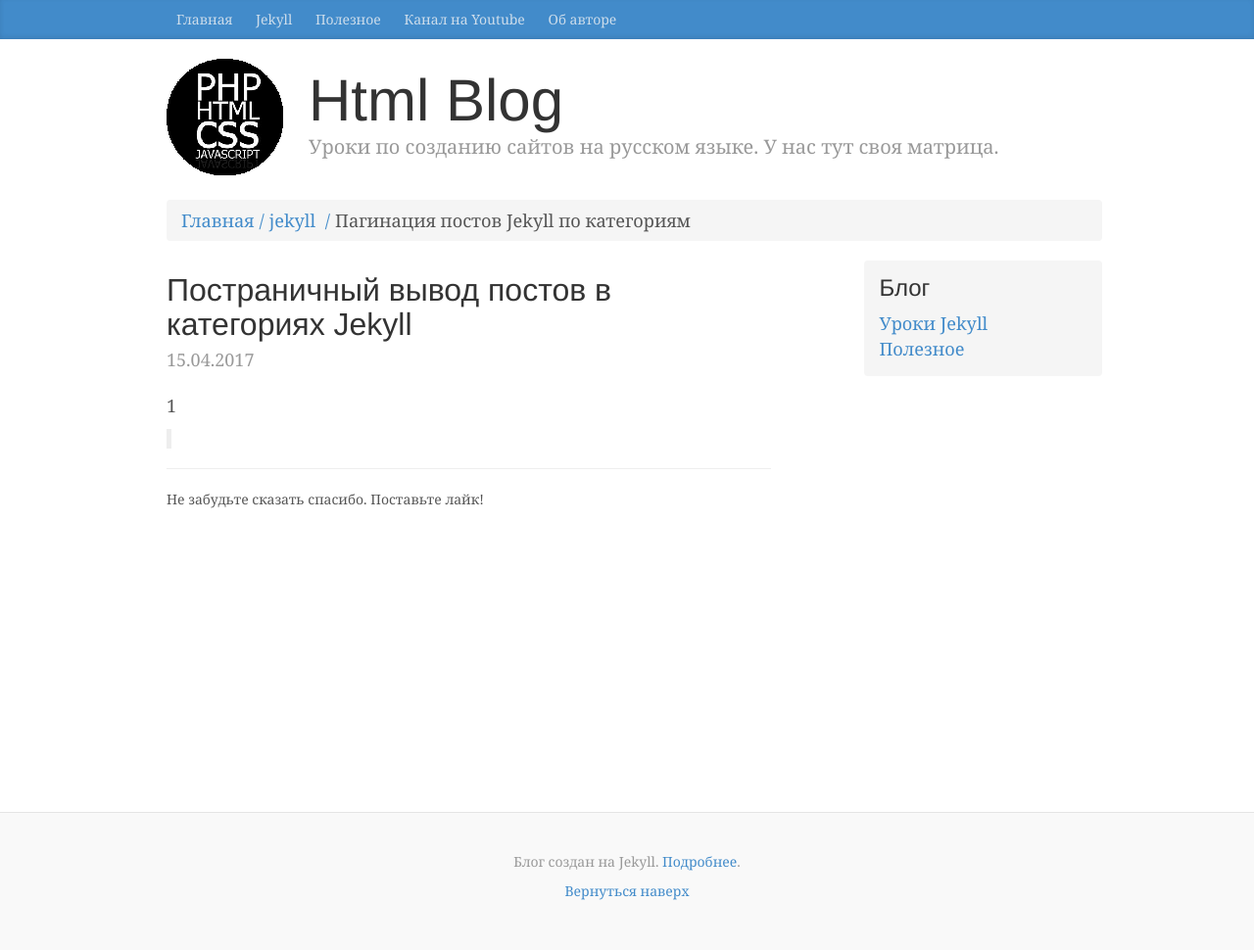
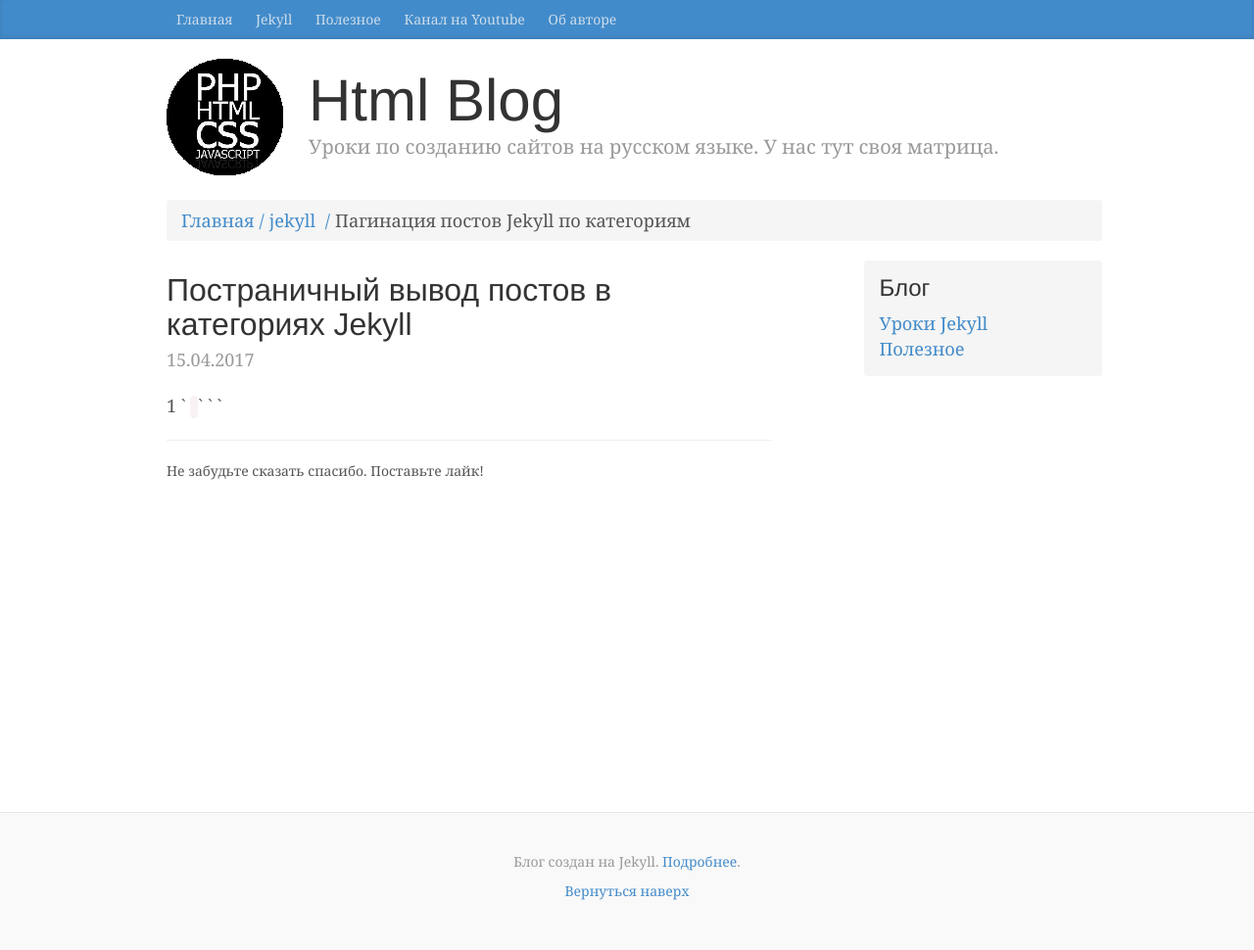
Before and after one commit to htmlblog/htmlblog.github.io, a Jekyll site: the page built from _posts/2017-04-15-paghinatsiia-jekyll-po-katieghoriiam.markdown, in a window 1280 px wide. Shown: the whole page at 98% size. Built offline with Jekyll 4.4.1, drawn with Linux system fonts in a browser that asks for light colours; comment, search, counter and statistics services are not loaded.

Commit message:
Updated Paghinatsiia Jekyll Po Katieghoriiam

```diff
--- a/_posts/2017-04-15-paghinatsiia-jekyll-po-katieghoriiam.markdown
+++ b/_posts/2017-04-15-paghinatsiia-jekyll-po-katieghoriiam.markdown
@@ -12,7 +12,7 @@ layout: post
 ---
 
 1
-> <!-- Pagination links -->
-> {% if paginator.total_pages > 1 %}
-> {% endif %}
-> <!-- Pagination links End-->
+` <!-- Pagination links -->`
+` {% if paginator.total_pages > 1 %}`
+` {% endif %}`
+` <!-- Pagination links End-->`
```
